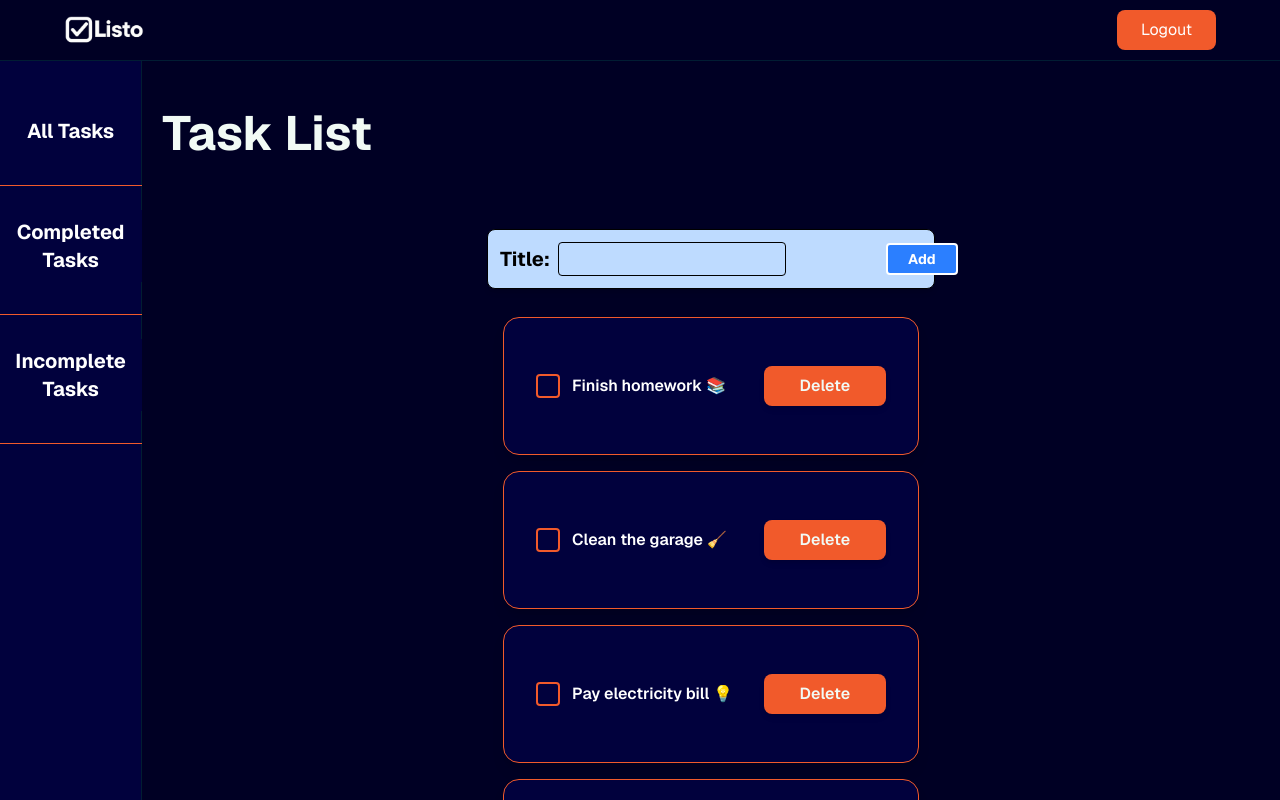
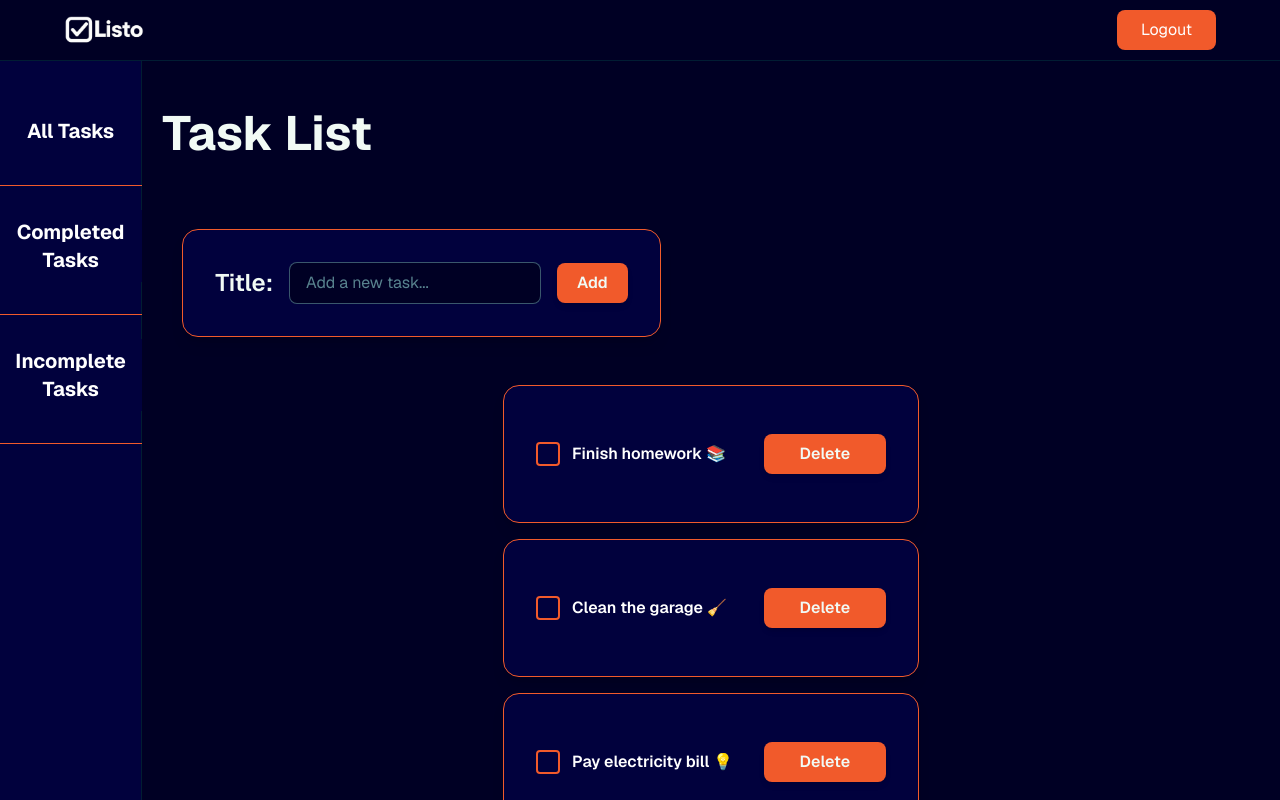
Before and after one commit to SoftDevCLF/to-do-app, a Next.js app: page /tasks-list in a window 1280 px wide. Shown: the top 800 px of the page. Built offline with nearby package versions, Linux system fonts and the light colour scheme.

Commit message:
Styling for the form to match web app

```diff
--- a/app/components/TaskForm.js
+++ b/app/components/TaskForm.js
@@ -2,6 +2,7 @@
 
 import { useState } from "react";
 
+// TaskForm component allows the user to input a new task
 export default function TaskForm({ onAddTask }) {
   const [title, setTitle] = useState("");
 
@@ -17,21 +18,21 @@ export default function TaskForm({ onAddTask }) {
   console.log("Your new task:", task, "has been added to the To-Do list!");
 
   return (
-    <div className="max-w-md mx-auto">
-      <form onSubmit={handleSubmit} className="flex items-center p-3 mb-3 border rounded-lg shadow-md bg-blue-200 text-black">
-        <label htmlFor="taskTitle" className="text-black text-xl font-bold mr-2">
+    <div className="px-10 ml-0 space-y-6">
+      <form onSubmit={handleSubmit} className="flex items-center gap-4 p-8 mb-8 rounded-2xl bg-[#01013D] border border-[#F15A2B] shadow-lg">
+        <label htmlFor="taskTitle" className="text-[#F1FAF5] font-semibold whitespace-nowrap text-2xl">
           Title:
         </label>
-
         <input
           id="taskTitle"
           type="text"
           value={title}
           onChange={(e) => setTitle(e.target.value)}
-          className="border p-1 rounded"
+          placeholder="Add a new task..."
+          className="flex-1 px-4 py-2 rounded-lg bg-[#000024] text-[#F1FAF5] border border-[#92dad7]/40 placeholder:text-[#92dad7]/60 focus:outline-none focus:ring-2 focus:ring-[#92dad7]"
         />
 
-        <button type="submit" className="bg-blue-500 text-sm rounded border-2 text-white py-1 px-5 ml-25 font-bold  cursor-pointer hover:bg-blue-600">
+        <button type="submit" className="px-5 py-2 rounded-lg font-semibold text-[#F1FAF5] bg-[#F15A2B] hover:bg-orange-600 transition-all shadow-md">
           Add
         </button>
       </form>
```
